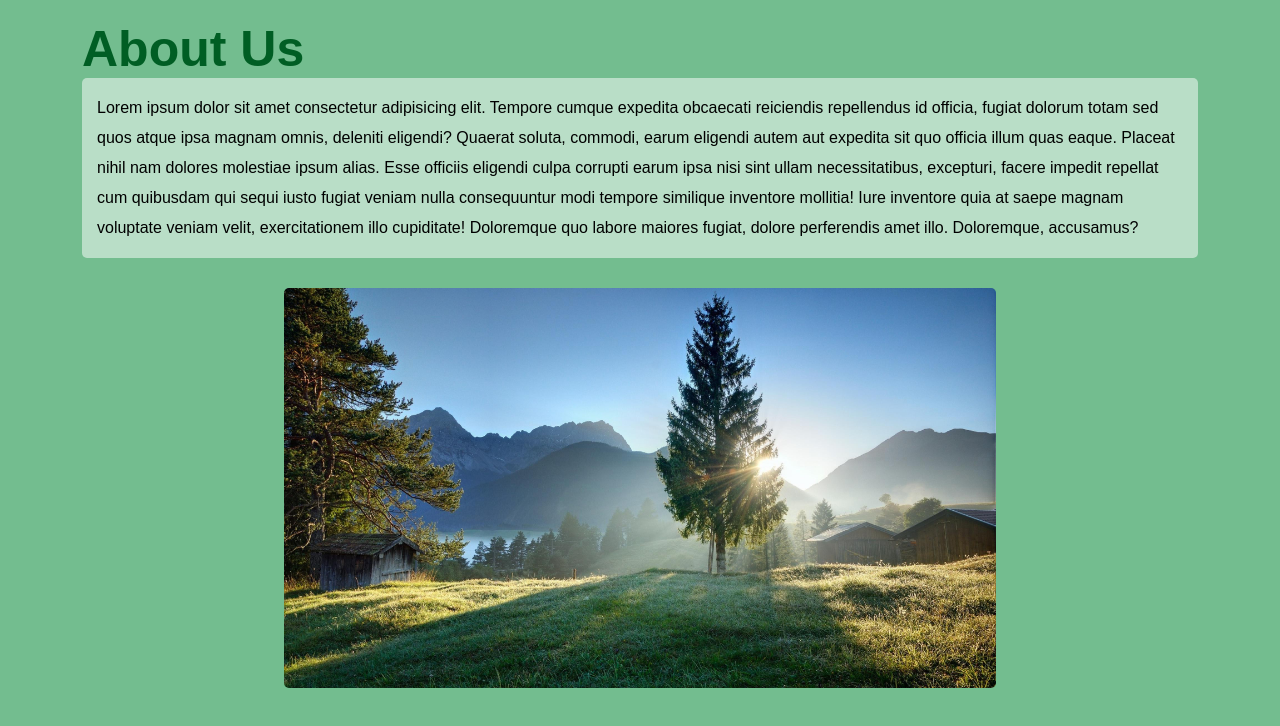
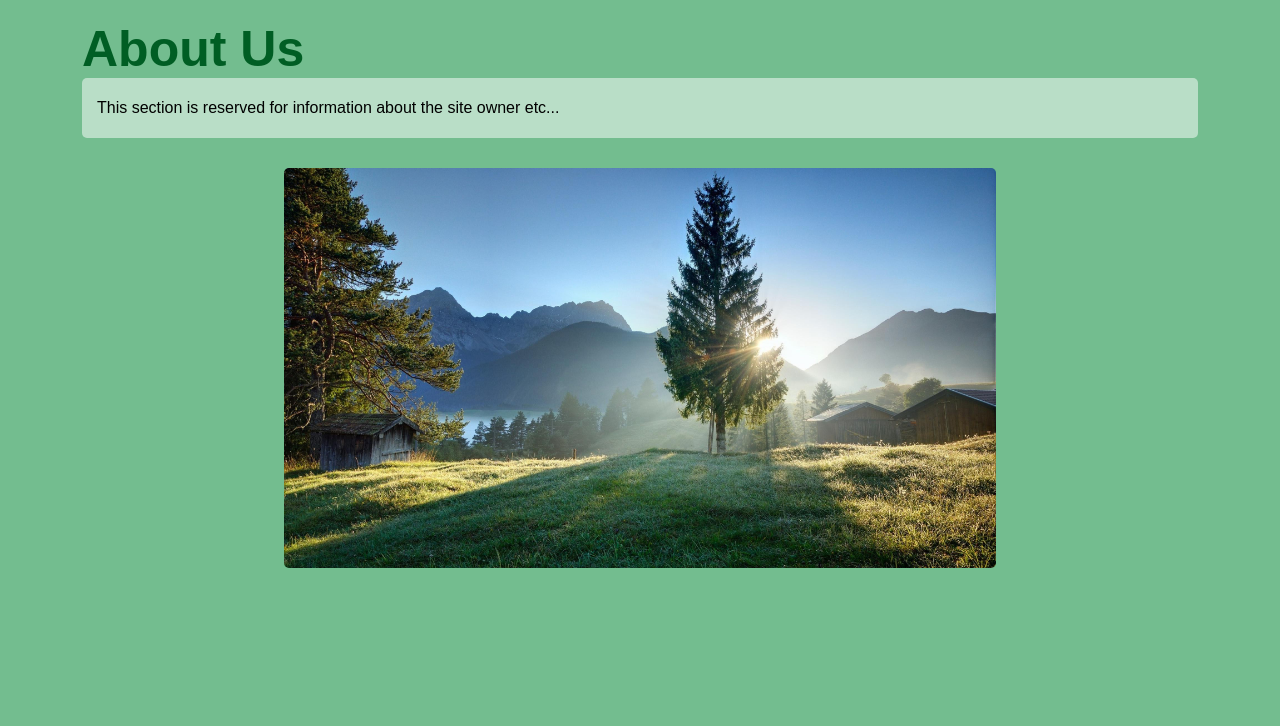
Before and after one commit to jonmc89/classiccarlibrary, a plain HTML site: page index.html in a window 1280 px wide. Shown: the part 880-1606 px from the top of the page. Drawn offline with Linux system fonts and the light colour scheme.

Commit message:
Update index.html

```diff
--- a/index.html
+++ b/index.html
@@ -52,19 +52,7 @@
       <div id="about-container" class="about-container">
         <div id="about-text" class="about-text">
           <h3>About Us</h3>
-          <p>
-            Lorem ipsum dolor sit amet consectetur adipisicing elit. Tempore
-            cumque expedita obcaecati reiciendis repellendus id officia, fugiat
-            dolorum totam sed quos atque ipsa magnam omnis, deleniti eligendi?
-            Quaerat soluta, commodi, earum eligendi autem aut expedita sit quo
-            officia illum quas eaque. Placeat nihil nam dolores molestiae ipsum
-            alias. Esse officiis eligendi culpa corrupti earum ipsa nisi sint
-            ullam necessitatibus, excepturi, facere impedit repellat cum
-            quibusdam qui sequi iusto fugiat veniam nulla consequuntur modi
-            tempore similique inventore mollitia! Iure inventore quia at saepe
-            magnam voluptate veniam velit, exercitationem illo cupiditate!
-            Doloremque quo labore maiores fugiat, dolore perferendis amet illo.
-            Doloremque, accusamus?
+          <p>This section is reserved for information about the site owner etc...
           </p>
         </div>
         <img
```
